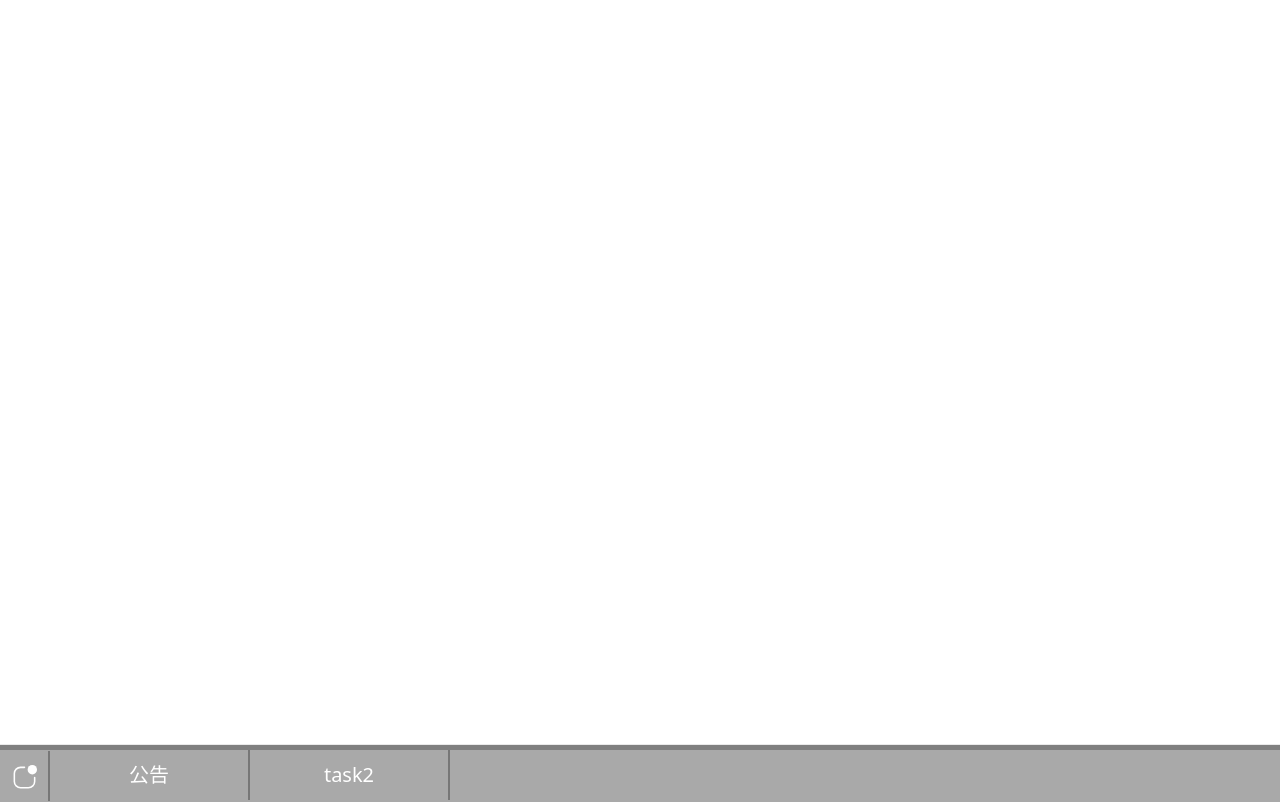
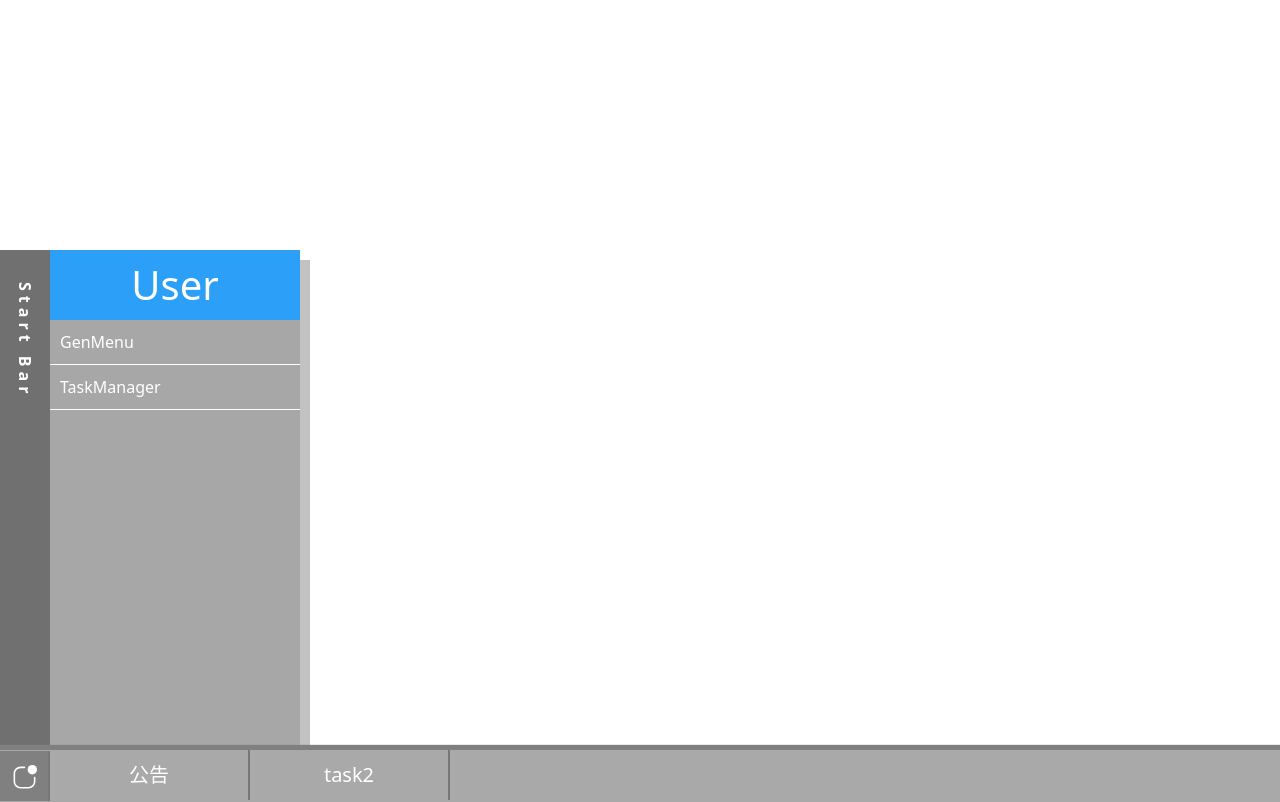
Before and after one commit to loading-blip/LiteWebWindow, a Vue app: page / in a window 1280 px wide. Both pictures are taken after a click on the item 25 px from the left and 776 px from the top of the page. Built offline with nearby package versions, Linux system fonts and the light colour scheme.

Commit message:
Update to v0.2.1 Add StartMenu. Moved the utility functions into a separate folder

```diff
--- a/src/App.vue
+++ b/src/App.vue
@@ -1,7 +1,9 @@
 <script setup>
 import {defineAsyncComponent,getCurrentInstance, shallowRef} from 'vue';
 import startIcon from './components/icons/IconMicrosofr.vue'
+import StartMenu from './components/StartMenu.vue'
 import './assets/scss/taskbar.scss'
+
 
 var taskList = getCurrentInstance().appContext.config.globalProperties.$taskList;
 
@@ -22,6 +24,10 @@ Object.entries(taskList).forEach(([taskName, attr]) => {
         windowWidth: attr['sizeW'],
         windowHeight: attr['sizeH'],
         allowStretch: attr['allowStretch'],
+        allowMinimized: attr['allowMinimized'],
+        allowClose: attr['allowClose'],
+        allowDrag: attr['allowDrag'],
+        minimized: attr['minimized'],
       }
     });
   }
@@ -42,10 +48,15 @@ Object.entries(taskList).forEach(([taskName, attr]) => {
         :window-width="task.props.windowWidth"
         :window-height="task.props.windowHeight"
         :allow-stretch="task.props.allowStretch"
+        :allow-minimized="task.props.allowMinimized"
+        :allow-close="task.props.allowClose"
+        :allow-drag="task.props.allowDrag"
+        :minimized="task.props.minimized"
       />
+      <StartMenu/>
   <div id="taskBar">
       <ul>
-          <li><startIcon/></li>
+          <li id="StartIcon"><startIcon/></li>
       </ul>
   </div>
 </template>
--- /dev/null
+++ b/src/assets/js/EventRegistrationTool/window.js
@@ -0,0 +1,52 @@
+/**
+ * 注册窗口关闭按钮事件
+ * @param {Object} closeButtons - 关闭按钮
+ */
+export function RegCloseWindowButton(closeButtons){
+    closeButtons.forEach(button => {
+        button.addEventListener('click', () => {
+            const container = button.parentElement.parentElement;
+            var taskListid = container.id.split('_')[0];
+            container.style.display = 'none';
+            document.getElementById(taskListid).classList.remove('pressedLabel');
+            document.getElementById(taskListid).classList.add('normalLabel');
+        });
+    });
+}
+/**
+ * 注册窗口拖拽事件
+ * @param {Object} draggableHandles - 拖拽手柄
+ */
+export function RegDraggableHandles(draggableHandles){
+    draggableHandles.forEach(handle => {
+        let currentContainer, offsetX, offsetY;
+
+        function startDrag(e) {
+            currentContainer = handle.parentElement;
+            offsetX = (e.clientX || e.touches[0].clientX) - currentContainer.offsetLeft;
+            offsetY = (e.clientY || e.touches[0].clientY) - currentContainer.offsetTop;
+            document.body.style.userSelect = 'none'; // Prevent text selection
+
+            function onMove(e) {
+                currentContainer.style.left = `${(e.clientX || e.touches[0].clientX) - offsetX}px`;
+                currentContainer.style.top = `${(e.clientY || e.touches[0].clientY) - offsetY}px`;
+            }
+
+            function stopDrag() {
+                document.removeEventListener('mousemove', onMove);
+                document.removeEventListener('mouseup', stopDrag);
+                document.removeEventListener('touchmove', onMove);
+                document.removeEventListener('touchend', stopDrag);
+                document.body.style.userSelect = '';
+            }
+
+            document.addEventListener('mousemove', onMove);
+            document.addEventListener('mouseup', stopDrag);
+            document.addEventListener('touchmove', onMove);
+            document.addEventListener('touchend', stopDrag);
+        }
+
+        handle.addEventListener('mousedown', startDrag);
+        handle.addEventListener('touchstart', startDrag);
+    });
+}
--- /dev/null
+++ b/src/components/StartMenu.vue
@@ -0,0 +1,92 @@
+<script>
+
+</script>
+
+
+<template>
+<div id="StartMenu">
+    <div id="StartMenuBar">
+        <p>Start Bar</p>
+    </div>
+    <h1>User</h1>
+    <div id="StartMenuList">
+        <ul>
+            <li>GenMenu</li>
+            <li>TaskManager</li>
+        </ul>
+    </div>
+</div>
+</template>
+
+
+<style scoped lang="scss">
+    $barWidth: 50px;
+    $H1Height: 50px;
+    $H1padding: 10px;
+    $ListColor: #a7a7a7;
+    $ListColorHover: #bfbfbf;
+
+    #StartMenu{
+        display: none;
+        position: absolute;
+        bottom: 50px;
+        left: 0;
+        width: 300px;
+        height: 500px;
+        box-shadow: 10px 10px 0px rgba(53, 53, 53, 0.3);
+        z-index: 9998;
+        h1 {
+            color: white;
+            background-color: #2ca0f8;
+            padding: $H1padding;
+            margin: 0;
+            width: calc(100% - #{$barWidth});
+            line-height: 50px;
+            top: 0;
+            text-align: center;
+        }
+        #StartMenuBar{
+            background-color: rgb(112, 112, 112);
+            height: 100%;
+            width: $barWidth;
+            position: relative;
+            left: 0;
+            p{
+                transform: rotate(0.25turn) translate(60%, 75px);
+                width: 200px;
+                letter-spacing: 5px;
+                font-weight: bold;
+                margin: 0;
+                color: white;
+            }
+        }
+        #StartMenuList,h1{
+            position: absolute;
+            left: $barWidth;
+        }
+        #StartMenuList{
+            top: calc($H1Height + $H1padding *2);
+            width: calc(100% - $barWidth);
+            height: calc(100% - $H1Height - $H1padding *2);
+            background-color: $ListColor;
+            ul {
+                list-style-type: none;
+                padding: 0;
+                margin: 0;
+                li {
+                    padding: 10px;
+                    margin: 0;
+                    background-color: $ListColor;
+                    color: white;
+                    border-bottom: 1px solid white;
+                    cursor: pointer;
+                }
+                li:hover {
+                    background-color: $ListColorHover;
+                }
+            }
+        }
+    }
+
+
+</style>
--- a/src/components/windowTemplate.vue
+++ b/src/components/windowTemplate.vue
@@ -2,7 +2,8 @@
 <script setup>
 import {onMounted,shallowRef,defineAsyncComponent} from 'vue';
 import closeIcon from './icons/IconCloseWindow.vue'
-import '../assets/scss/main.scss'
+import '../assets/scss/main.scss';
+import { RegCloseWindowButton,RegDraggableHandles} from '../assets/js/EventRegistrationTool/window.js';
 
 const props = defineProps({
     windowTitle: {
@@ -25,6 +26,26 @@ const props = defineProps({
         type: Boolean,
         default: true,
     },
+    minimized: {
+        type: Boolean,
+        default: true,
+    },
+    allowMinimized: {
+        type: Boolean,
+        default: true,
+    },
+    allowStretch: {
+        type: Boolean,
+        default: true,
+    },
+    allowClose: {
+        type: Boolean,
+        default: true,
+    },
+    allowDrag: {
+        type: Boolean,
+        default: true,
+    }
 })
 
 //import传入的参数对应组件
@@ -37,39 +58,12 @@ taskfunc_moudle.value.push({
 onMounted(() => {
     //本来想在外置的js处理一些组件的事件，但是发现外置执行js所有uerySelectorAll都是undefined，所以只能在onMounted里面处理
     var maxZIndex = 0;
-    //组件拖拽效果(兼容触控) (曾经做的项目移植过来的)
-    const draggableHandles = document.querySelectorAll('.draggable-handle');
-    draggableHandles.forEach(handle => {
-        let currentContainer, offsetX, offsetY;
+    //组件拖拽效果(兼容触控)
+    if (props.allowDrag) {
+        const draggableHandles = document.getElementById(props.windowTitle+'_Window').querySelectorAll('.draggable-handle');
+        RegDraggableHandles(draggableHandles);
+    }
 
-        function startDrag(e) {
-            currentContainer = handle.parentElement;
-            offsetX = (e.clientX || e.touches[0].clientX) - currentContainer.offsetLeft;
-            offsetY = (e.clientY || e.touches[0].clientY) - currentContainer.offsetTop;
-            document.body.style.userSelect = 'none'; // Prevent text selection
-
-            function onMove(e) {
-                currentContainer.style.left = `${(e.clientX || e.touches[0].clientX) - offsetX}px`;
-                currentContainer.style.top = `${(e.clientY || e.touches[0].clientY) - offsetY}px`;
-            }
-
-            function stopDrag() {
-                document.removeEventListener('mousemove', onMove);
-                document.removeEventListener('mouseup', stopDrag);
-                document.removeEventListener('touchmove', onMove);
-                document.removeEventListener('touchend', stopDrag);
-                document.body.style.userSelect = '';
-            }
-
-            document.addEventListener('mousemove', onMove);
-            document.addEventListener('mouseup', stopDrag);
-            document.addEventListener('touchmove', onMove);
-            document.addEventListener('touchend', stopDrag);
-        }
-
-        handle.addEventListener('mousedown', startDrag);
-        handle.addEventListener('touchstart', startDrag);
-    });
     // 窗口拖拽或点击时前置窗口
     const draggableContainers = document.querySelectorAll('.draggable-container');
     draggableContainers.forEach(container => {
@@ -84,17 +78,10 @@ onMounted(() => {
     });
 
     // 窗口右上角关闭按钮事件
-    const closeButtons = document.querySelectorAll('.closeWindow');
-    closeButtons.forEach(button => {
-        button.addEventListener('click', () => {
-            const container = button.parentElement.parentElement;
-            var taskListid = container.id.split('_')[0];
-            container.style.display = 'none';
-            document.getElementById(taskListid).classList.remove('pressedLabel');
-            document.getElementById(taskListid).classList.add('normalLabel');
-        });
-    });
-
+    if (props.allowClose) {
+        const closeButtons = document.getElementById(props.windowTitle+'_Window').querySelectorAll('.closeWindow');
+        RegCloseWindowButton(closeButtons);
+    }
 
     //处理传入的参数
     const windowBody = document.getElementById(props.windowTitle+'_Window');
@@ -104,6 +91,9 @@ onMounted(() => {
     }
     windowBody.style.width = props.windowWidth;
     windowBody.style.height = props.windowHeight;
+    if (props.minimized) {
+        windowBody.style.display = 'none';
+    }
 
 });
 
@@ -129,7 +119,5 @@ onMounted(() => {
 </template>
 
 <style scoped>
-.window {
-    display: none;
-}
+
 </style>
--- a/src/main.js
+++ b/src/main.js
@@ -8,19 +8,26 @@ import 'bootstrap/dist/js/bootstrap.min.js'
 
 const app = createApp(App)
 
-//此变量整改中
 var taskList = {
     "公告": {"window":"windowTemplate",
             "windowDomain": "noticeBoard",
             "sizeW": "900px",
             "sizeH": "600px",
-            "allowStretch": true},
+            "minimized": true,
+            "allowMinimized": true,
+            "allowStretch": true,
+            "allowClose": true,
+            "allowDrag": true},
 
     "task2": {"window":"windowTemplate",
                 "windowDomain": "example",
                 "sizeW": "400px",
                 "sizeH": "200px",
-                "allowStretch": false},
+                "minimized": true,
+                "allowMinimized": true,
+                "allowStretch": true,
+                "allowClose": true,
+                "allowDrag": true},
 };
 app.config.globalProperties.$taskList = taskList;
 
@@ -51,6 +58,21 @@ function addTask(taskName) {
 }
 //dom加载完后将taskList中的名称添加到taskBar中
 document.addEventListener('DOMContentLoaded', (event) => {
+    //开始菜单事件注册
+    let StartIcon = document.getElementById('StartIcon');
+    StartIcon.classList.add("normalLabel");
+    StartIcon.addEventListener('click', () => {
+        let StartMenu = document.getElementById('StartMenu');
+        if (StartMenu.style.display == 'none' || StartMenu.style.display == '') {
+            StartMenu.style.display = 'block';
+            StartIcon.classList.remove('normalLabel');
+            StartIcon.classList.add('pressedLabel');
+        } else {
+            StartMenu.style.display = 'none';
+            StartIcon.classList.remove('pressedLabel');
+            StartIcon.classList.add('normalLabel');
+        }
+    });
     for(const task in taskList) {
         addTask(task);
     }
```
Also changed, not shown: img/v0.2.1.png (added), 1 other file (tests, documents, lock files or other folders).
